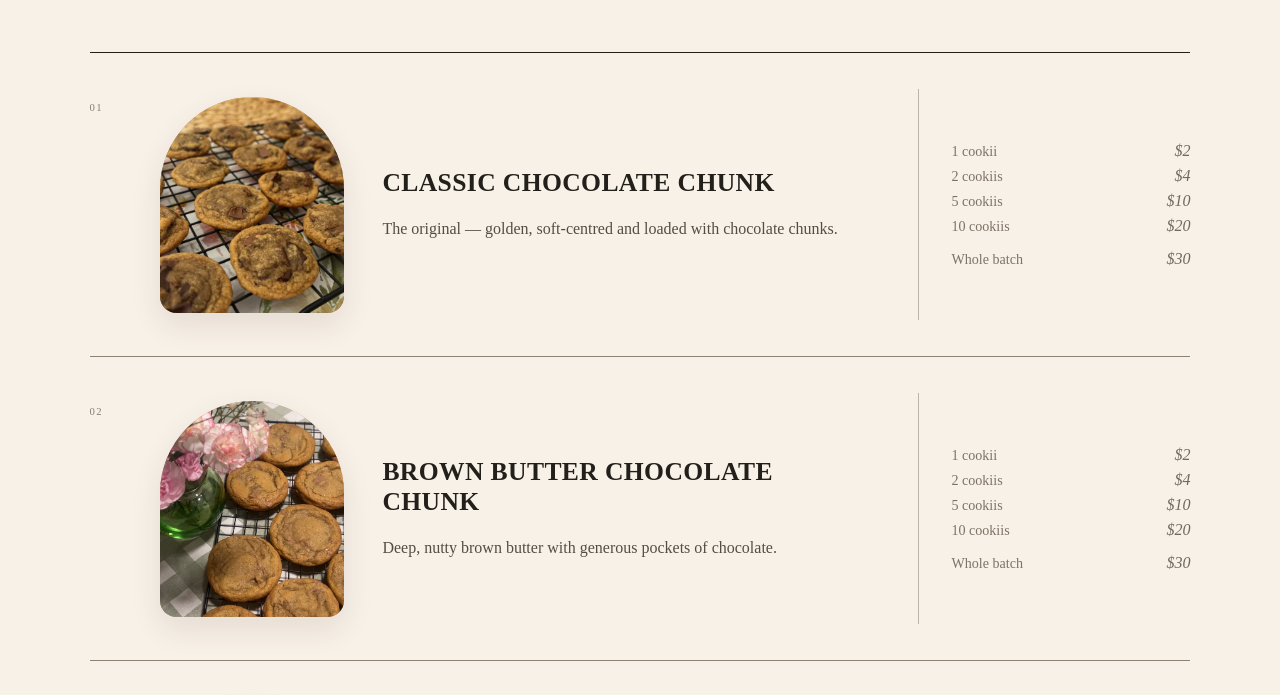
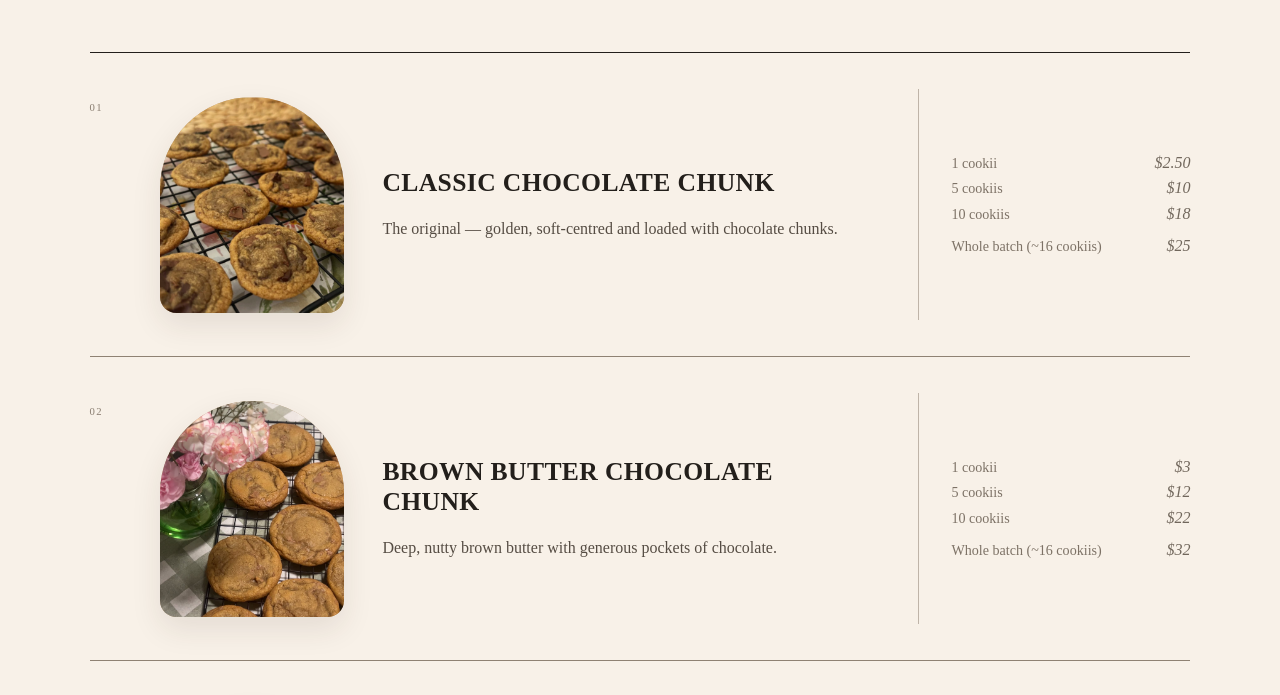
Before and after one commit to blam135/cookii-au, a Next.js app: page / in a window 1280 px wide. Shown: the part 1778-2473 px from the top of the page. Built offline with nearby package versions, Linux system fonts and the light colour scheme.

Commit message:
Update cookie flavours with accurate pricing and batch details

```diff
--- a/app/page.tsx
+++ b/app/page.tsx
@@ -19,7 +19,12 @@ const flavours = [
     number: '01',
     name: 'Classic chocolate chunk',
     note: 'The original — golden, soft-centred and loaded with chocolate chunks.',
-    batch: '$30',
+    prices: [
+      ['1 cookii', '$2.50'],
+      ['5 cookiis', '$10'],
+      ['10 cookiis', '$18'],
+    ],
+    batch: '$25',
     tone: 'classic',
     image: assetPath('/classic-chocolate-original.jpg'),
     alt: 'Classic chocolate chunk cookies cooling on a wire rack',
@@ -28,7 +33,12 @@ const flavours = [
     number: '02',
     name: 'Brown butter chocolate chunk',
     note: 'Deep, nutty brown butter with generous pockets of chocolate.',
-    batch: '$30',
+    prices: [
+      ['1 cookii', '$3'],
+      ['5 cookiis', '$12'],
+      ['10 cookiis', '$22'],
+    ],
+    batch: '$32',
     tone: 'brown-butter',
     image: assetPath('/brown-butter-original.jpg'),
     alt: 'Brown butter chocolate chunk cookies beside a vase of pink flowers',
@@ -37,18 +47,16 @@ const flavours = [
     number: '03',
     name: 'Matcha white chocolate',
     note: 'Earthy matcha balanced with creamy white chocolate pieces.',
-    batch: '$40',
+    prices: [
+      ['1 cookii', '$4.50'],
+      ['5 cookiis', '$20'],
+      ['10 cookiis', '$38'],
+    ],
+    batch: '$55',
     tone: 'matcha',
     image: assetPath('/matcha-original.jpg'),
     alt: 'Matcha white chocolate cookies served on a dark ceramic plate',
   },
-];
-
-const standardPrices = [
-  ['1 cookii', '$2'],
-  ['2 cookiis', '$4'],
-  ['5 cookiis', '$10'],
-  ['10 cookiis', '$20'],
 ];
 
 const orderNotes = [
@@ -263,14 +271,14 @@ export default function Home() {
                 <p>{flavour.note}</p>
               </div>
               <dl className="price-list">
-                {standardPrices.map(([quantity, price]) => (
+                {flavour.prices.map(([quantity, price]) => (
                   <div key={quantity}>
                     <dt>{quantity}</dt>
                     <dd>{price}</dd>
                   </div>
                 ))}
                 <div className="batch-price">
-                  <dt>Whole batch</dt>
+                  <dt>Whole batch (~16 cookiis)</dt>
                   <dd>{flavour.batch}</dd>
                 </div>
               </dl>
```
